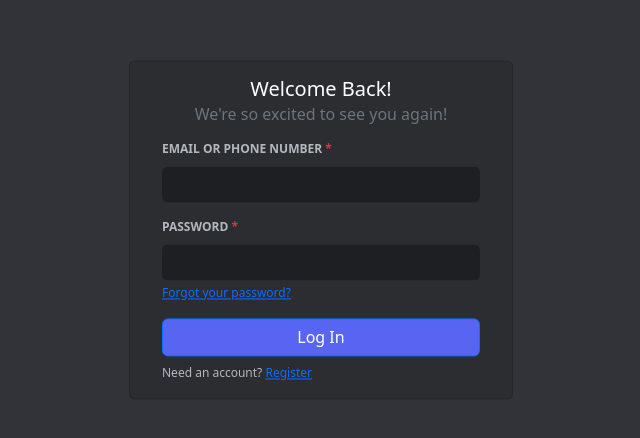
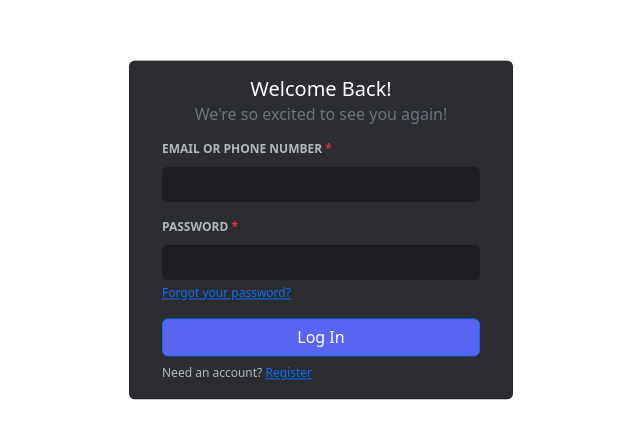
Before and after one commit to ACZH05/discord-clone, a React (Vite) app: page /login in a window 1280 px wide. Shown: the part 170-608 px from the top of the page, without its empty margins (319-959 px from the left). Built offline with nearby package versions, Linux system fonts and the light colour scheme.

Commit message:
Change login page ui

```diff
--- a/src/pages/LoginPage.jsx
+++ b/src/pages/LoginPage.jsx
@@ -2,7 +2,6 @@ import { Button, Card, Form } from "react-bootstrap";
 
 export default function AuthPage() {
   return (
-    <div style={{background: "#313338", height: "100vh"}}>
     <Card className="position-absolute top-50 start-50 translate-middle" style={{width: "30%", background: "#2b2d31", color: "white"}}>
         <Card.Body>
             <Card.Title className="text-center">Welcome Back!</Card.Title>
@@ -23,6 +22,5 @@ export default function AuthPage() {
             </Form>
         </Card.Body>
     </Card>
-    </div>
   )
 }
```
Lines whose indentation alone changed are shown as unchanged.
